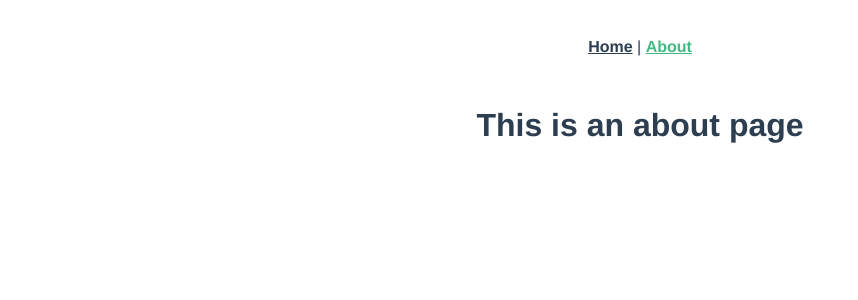
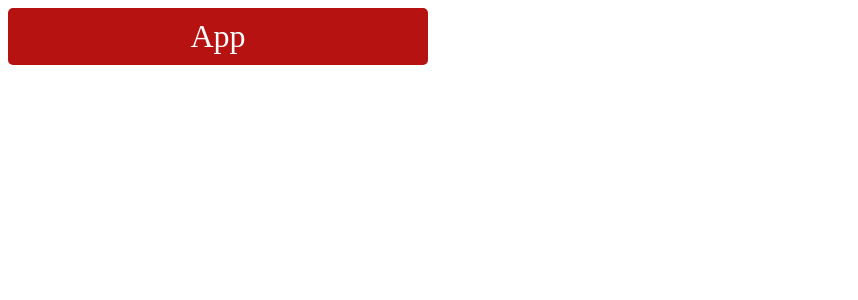
Before and after one commit to JaviFS97/Curso-vue, a Vue app: page /about in a window 1280 px wide. Shown: the top 300 px of the page, without its empty margins (0-858 px from the left). Built offline with nearby package versions, Linux system fonts and the light colour scheme.

Commit message:
Cap. 12 - Instancia Vue Elimino las vistas predefinidas de la aplicacion y trabajo sobre la vista app, dotandola de un estilo css.

```diff
--- a/src/App.vue
+++ b/src/App.vue
@@ -1,31 +1,27 @@
 <template>
-  <div id="app">
-    <div id="nav">
-      <router-link to="/">Home</router-link> |
-      <router-link to="/about">About</router-link>
-    </div>
-    <router-view/>
+  <div id="app" class="principal">
+    <span>App</span>
   </div>
 </template>
 
-<style>
-#app {
-  font-family: 'Avenir', Helvetica, Arial, sans-serif;
-  -webkit-font-smoothing: antialiased;
-  -moz-osx-font-smoothing: grayscale;
-  text-align: center;
-  color: #2c3e50;
-}
-#nav {
-  padding: 30px;
-}
 
-#nav a {
-  font-weight: bold;
-  color: #2c3e50;
-}
+<script>
+  export default {
 
-#nav a.router-link-exact-active {
-  color: #42b983;
-}
+  }
+</script>
+
+
+<style >
+
+  .principal{
+    background-color: rgb(182, 18, 18);
+    padding: 10px;
+    color: white;
+    border-radius: 5px;
+    width: 400px;
+    text-align: center;
+    font-size: 2rem;
+  }
+
 </style>
--- a/src/main.js
+++ b/src/main.js
@@ -1,12 +1,8 @@
 import Vue from 'vue'
 import App from './App.vue'
-import router from './router'
-import store from './store'
 
 Vue.config.productionTip = false
 
 new Vue({
-  router,
-  store,
   render: h => h(App)
 }).$mount('#app')
--- a/src/views/About.vue
+++ /dev/null
@@ -1,5 +0,0 @@
-<template>
-  <div class="about">
-    <h1>This is an about page</h1>
-  </div>
-</template>
--- a/src/views/Home.vue
+++ /dev/null
@@ -1,18 +0,0 @@
-<template>
-  <div class="home">
-    <img alt="Vue logo" src="../assets/logo.png">
-    <HelloWorld msg="Welcome to Your Vue.js App"/>
-  </div>
-</template>
-
-<script>
-// @ is an alias to /src
-import HelloWorld from '@/components/HelloWorld.vue'
-
-export default {
-  name: 'home',
-  components: {
-    HelloWorld
-  }
-}
-</script>
```
